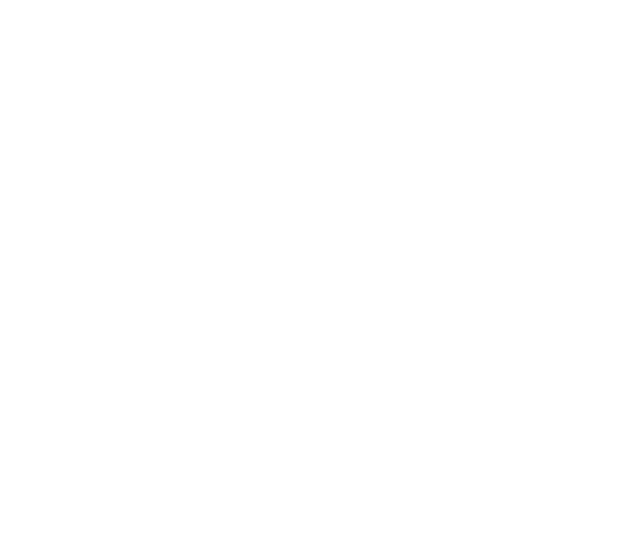
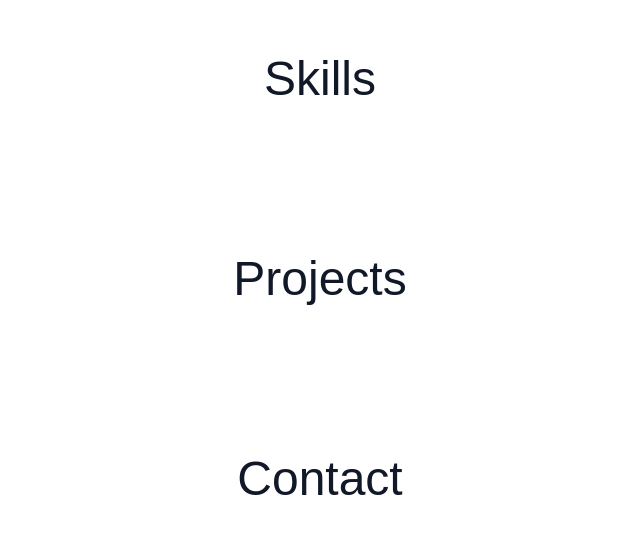
Before and after one commit to EllieD33/react-portfolio, a React (Create React App) app: page / in a window 1280 px wide. Shown: the part 889-1422 px from the top of the page, without its empty margins (320-960 px from the left). Before the commit the page ends 868 px from the top, so only its background shows below. Built offline with nearby package versions, Linux system fonts and the light colour scheme.

Commit message:
adds profile and skeleton sections

```diff
--- a/src/App.js
+++ b/src/App.js
@@ -1,6 +1,9 @@
 import { useState } from 'react';
 import Header from "./components/Header";
 import Profile from "./components/Profile";
+import Skills from "./components/Skills";
+import Projects from './components/Projects';
+import Contact from './components/Contact';
 
 function App() {
 
@@ -11,6 +14,9 @@
       <Header darkMode={darkMode} setDarkMode={setDarkMode}/>
     <main className='bg-white dark:bg-gray-950 text-gray-900 dark:text-white'>
       <Profile/>
+      <Skills/>
+      <Projects/>
+      <Contact/>
     </main>
     </div>
   );
--- /dev/null
+++ b/src/components/Contact.jsx
@@ -0,0 +1,8 @@
+import React from 'react'
+import Section from "./common/Section";
+
+const Contact = () => {
+  return <Section title='Contact'></Section>
+}
+
+export default Contact
--- a/src/components/Profile.jsx
+++ b/src/components/Profile.jsx
@@ -1,5 +1,5 @@
 import React from "react";
-import {FaLinkedin, FaGithub, FaArrowDown } from "react-icons/fa"
+import { FaLinkedin, FaGithub, FaArrowDown } from "react-icons/fa"
 
 const Profile = () => {
 
--- /dev/null
+++ b/src/components/Projects.jsx
@@ -0,0 +1,8 @@
+import React from 'react'
+import Section from "./common/Section";
+
+const Projects = () => {
+  return <Section title='Projects'></Section>
+}
+
+export default Projects
--- /dev/null
+++ b/src/components/Skills.jsx
@@ -0,0 +1,44 @@
+import React from "react";
+import { FaJs, FaNodeJs, FaReact, FaGit, FaHtml5, FaBootstrap, FaCss3 } from "react-icons/fa"
+import Section from "./common/Section";
+
+const Skills = () => {
+
+
+    const skillsIcons = [
+        //To source: PostgresSQL, Express and Tailwind
+        {
+            id: 1,
+            icon: <FaJs/>,
+        },
+        {
+            id: 2,
+            icon: <FaCss3/>,
+        },
+        {
+            id: 3,
+            icon: <FaNodeJs/>,
+        },
+        {
+            id: 4,
+            icon: <FaReact/>,
+        },
+        {
+            id: 5,
+            icon: <FaGit/>,
+        },
+        {
+            id: 6,
+            icon: <FaHtml5/>,
+        },
+        {
+            id: 7,
+            icon: <FaBootstrap/>,
+        }
+    ]
+
+    return <Section title='Skills'></Section>
+
+}
+
+export default Skills;
--- /dev/null
+++ b/src/components/common/Section.jsx
@@ -0,0 +1,13 @@
+import React from 'react'
+
+const Section = ({title, subtitle, children}) => {
+  return (
+    <section className='min-h-fit flex flex-col justify-start items-center text-center py-16 px-5'>
+        <h3 className='text-3xl lg:text-5xl py-3'>{title}</h3>
+        <p className='max-w-xl font-light text-gray-500 text-sm md:text-base'>{subtitle}</p>
+        {children}
+    </section>
+  )
+}
+
+export default Section
```
